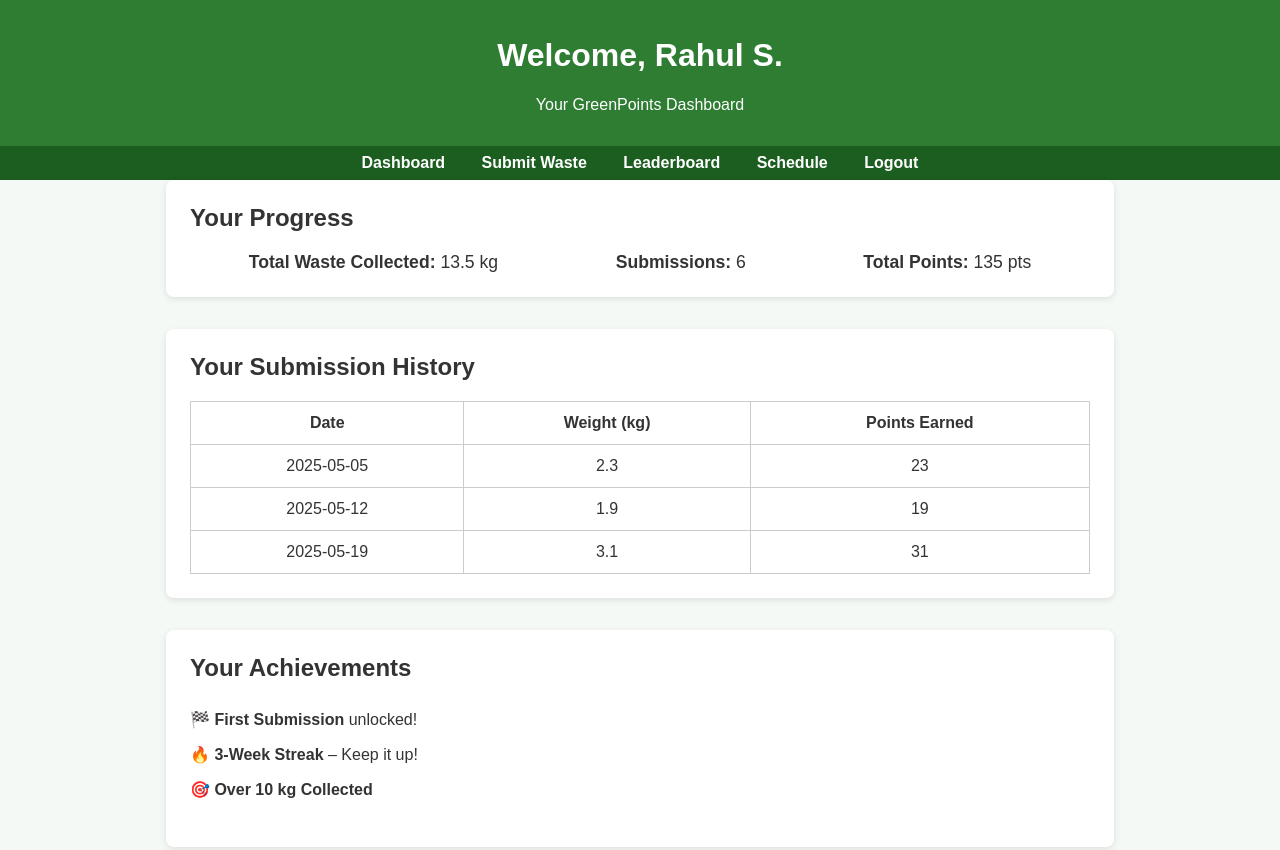
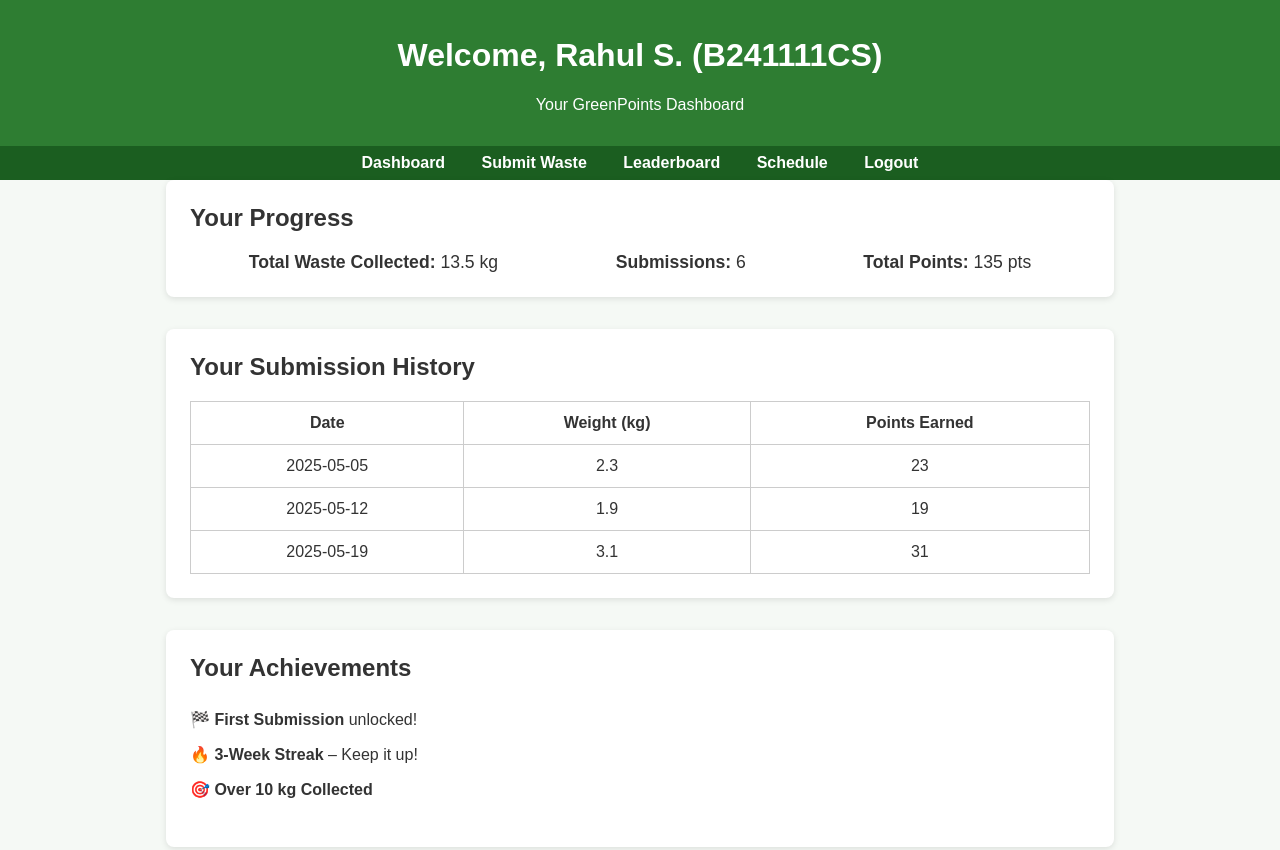
Before and after one commit to SriramGupta19/ih-ist, a plain HTML site: page index.html in a window 1280 px wide. Shown: the top 850 px of the page. Drawn offline with Linux system fonts and the light colour scheme.

Commit message:
Update index.html

```diff
--- a/index.html
+++ b/index.html
@@ -82,7 +82,7 @@
 <body>
 
   <header>
-    <h1>Welcome, Rahul S.</h1>
+    <h1>Welcome, Rahul S. (B241111CS)</h1>
     <p>Your GreenPoints Dashboard</p>
   </header>
 
```
